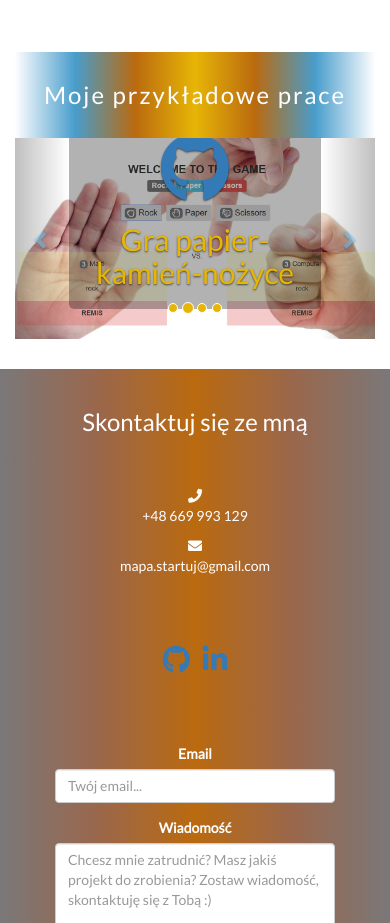
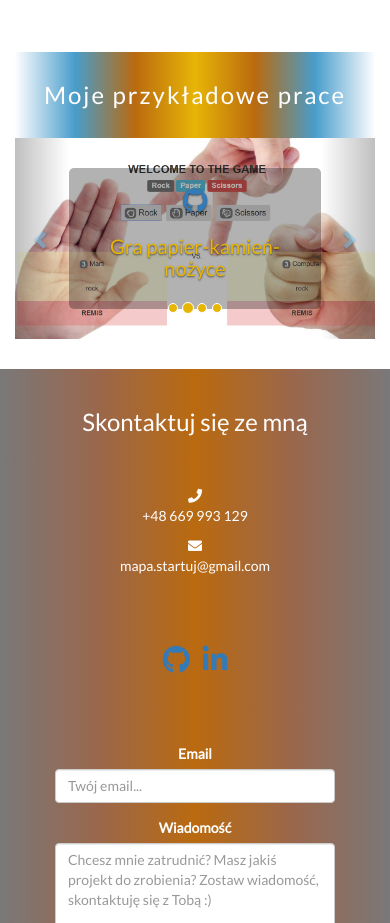
Before and after one commit to martita377/portfolio, a website: page index.html in a window 390 px wide. Shown: the part 3100-4023 px from the top of the page. Drawn offline with nearby package versions, Linux system fonts and the light colour scheme; no server answers.

Commit message:
changed media queies in portfolio

```diff
--- a/sass/_portfolio.sass
+++ b/sass/_portfolio.sass
@@ -49,6 +49,11 @@
 			.carousel-caption
 				margin-bottom: 10px
 				padding: 10px
+				h2
+					font-size: 20px
+				a
+					i
+						font-size: 30px
 				.carousel-icons
 					img
 						height: 40px
@@ -59,6 +64,11 @@
 		.item
 			.carousel-caption
 				margin-bottom: 10px
-				padding: 10px
+				padding: 20px
+				h2
+					font-size: 20px
+				a
+					i
+						font-size: 25px
 				.carousel-icons
 					display: none
```
Also changed, not shown: css/main.css, css/main.min.css.
